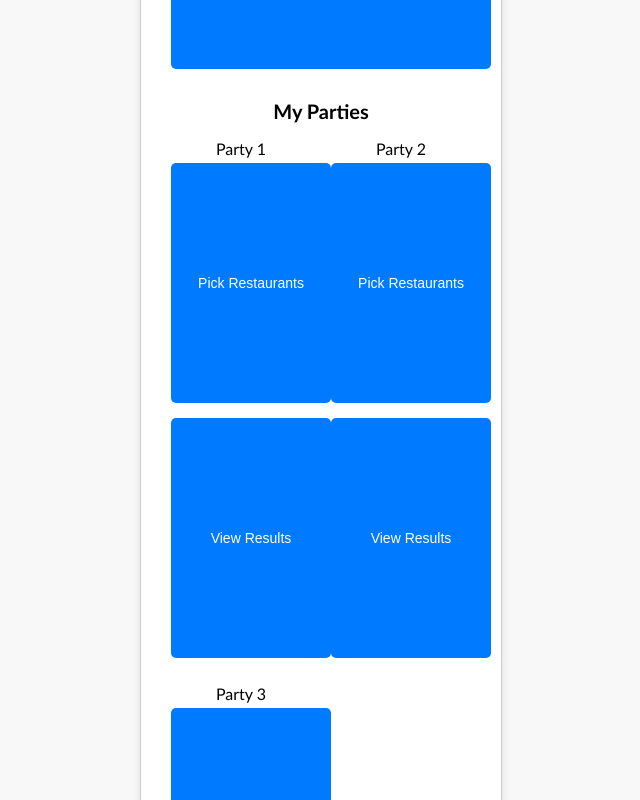
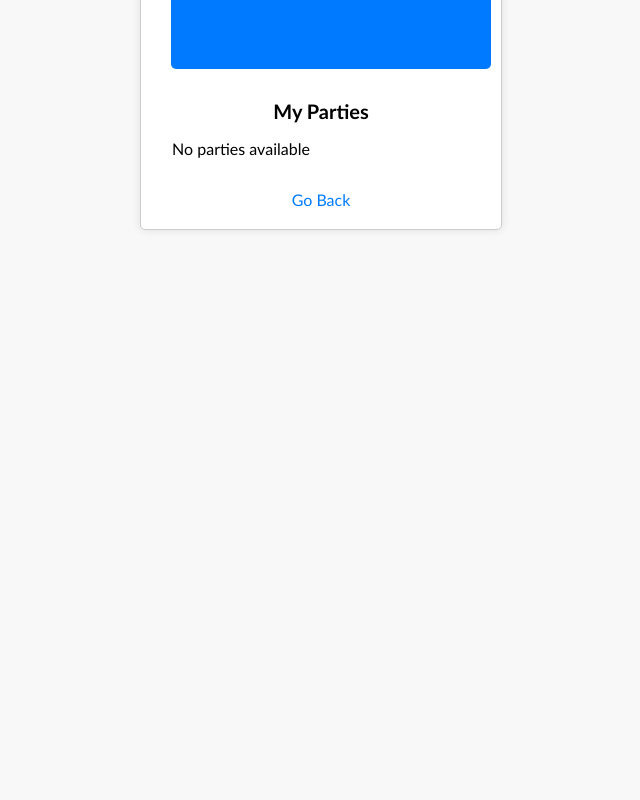
Before and after one commit to amyma13/chickenTinder, a React (Create React App) app in the folder chicken-tinder/: page /joinParty in a window 1280 px wide. Shown: the part 480-1280 px from the top of the page, without its empty margins (319-959 px from the left). After the commit the page ends 800 px from the top, so only its background shows below. Built offline with nearby package versions, Linux system fonts and the light colour scheme.

Commit message:
can view parties! woohoo

```diff
--- a/chicken-tinder/src/joinParty.js
+++ b/chicken-tinder/src/joinParty.js
@@ -1,9 +1,10 @@
-import React, { useState } from 'react';
+import React, { useState, useEffect} from 'react';
 import { useHistory } from 'react-router-dom';
 import "./joinParty.css";
 import { Link } from 'react-router-dom';
 import { db, auth } from "./firebase";
 import { collection, doc, setDoc, getDoc, arrayUnion, updateDoc } from "firebase/firestore";
+import { getNodeText } from '@testing-library/react';
 
 function JoinParty() {
   const history = useHistory();
@@ -28,6 +29,8 @@ function JoinParty() {
     });
   };
 
+  const [myParties, setMyParties] = useState([]);
+
   const handleSubmit = async (e) => {
     e.preventDefault();
 
@@ -39,13 +42,10 @@ function JoinParty() {
     const docSnap = await getDoc(docRef);
 
     if (docSnap.exists()) {
-        console.log(docSnap.data().password);
 
         if (docSnap.data().password == formData.password){
             console.log("PASSWORD CORRECT");
             setSuccess("Party successfully joined");
-
-
         const refEmail = doc(db, "Users", auth.currentUser.email);
 
         // Atomically add a new region to the "regions" array field.
@@ -75,7 +75,30 @@ function JoinParty() {
   };
 
 
-  const myParties = ['Party 1', 'Party 2', 'Party 3']; // Replace with actual data
+
+  useEffect(() => {
+    // Assuming you have a function to fetch parties from your database
+    const fetchParties = async () => {
+        console.log("plz tell me were here");
+      try {
+        // const parties = []; // Fetch parties from your database
+        const docUsers = doc(db, "Users", auth.currentUser.email);
+        console.log(auth.currentUser.email);
+        const docParties = await getDoc(docUsers);
+        console.log("Doc Data:", docParties.data());
+        if (docParties.exists()){
+            setMyParties(docParties.data().party)
+        } else {
+            // setMyParties([]);
+            setMyParties(myParties || []);
+        }
+      } catch (error) {
+        console.error('Error fetching parties:', error);
+      }
+    };
+    fetchParties();
+    }, []);
+//   const myParties = ['Party 1', 'Party 2', 'Party 3']; // Replace with actual data
 
   return (
     <div className="join-party-container">
@@ -108,13 +131,18 @@ function JoinParty() {
       <div className="my-parties">
         <h2>My Parties</h2>
         <ul>
-          {myParties.map((party, index) => (
-            <li key={index}>
-              {party}
-              <button className="view-restaurants-button" onClick={navigateToViewRestaurants} >Pick Restaurants</button>
-              <button className="view-results-button">View Results</button>
-            </li>
-          ))}
+        {myParties && myParties.length > 0 ? (
+            myParties.map((party, index) => (
+              <li key={index}>
+                {party}
+                <button className="view-restaurants-button" onClick={navigateToViewRestaurants}>
+                </button>
+                <button className="view-results-button">View Results</button>
+              </li>
+            ))
+          ) : (
+            <li>No parties available</li>
+          )}
         </ul>
       </div>
       <Link to="/homepage">Go Back</Link>
```
